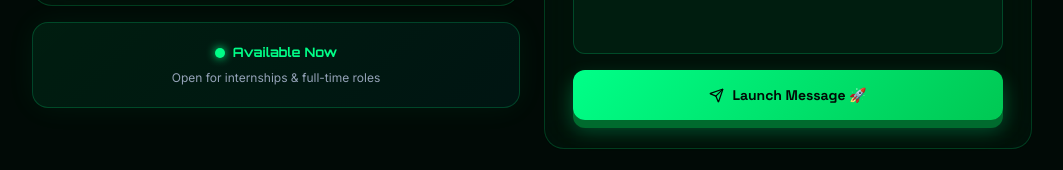
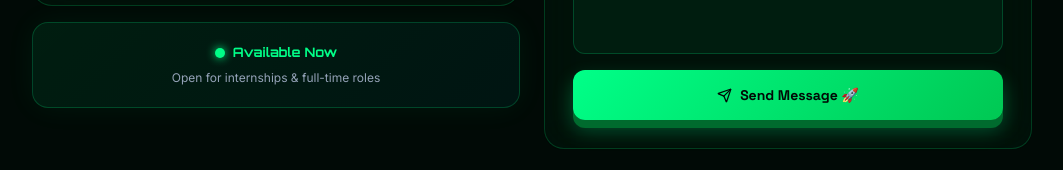
Before and after one commit to krishnakumardev363/kkPortfolio, a React (Vite) app in the folder frontend/: page / in a window 1280 px wide. Shown: the part 5482-5652 px from the top of the page, without its empty margins (108-1171 px from the left). Built offline with nearby package versions, Linux system fonts and the light colour scheme; no server answers.

Commit message:
Initial commit4

```diff
--- a/frontend/src/components/Contact.jsx
+++ b/frontend/src/components/Contact.jsx
@@ -160,7 +160,7 @@ const Contact = () => {
                 style={{ display: 'flex', alignItems: 'center', justifyContent: 'center', gap: '8px', width: '100%', padding: '14px 24px', minHeight: '50px', borderRadius: '12px', fontSize: '14px', opacity: status === 'loading' ? 0.7 : 1, cursor: status === 'loading' ? 'not-allowed' : 'pointer' }}>
                 {status === 'loading'
                   ? <><div style={{ width: '16px', height: '16px', border: '2px solid rgba(1,10,6,0.3)', borderTopColor: '#010a06', borderRadius: '50%', animation: 'spin .7s linear infinite' }} />Sending...</>
-                  : <><Send size={15} />Launch Message 🚀</>}
+                  : <><Send size={15} />Send Message 🚀</>}
               </button>
 
             </form>
@@ -172,7 +172,7 @@ const Contact = () => {
       {/* Footer */}
       <div style={{ maxWidth: '1000px', margin: '60px auto 0', paddingTop: '28px', borderTop: '1px solid rgba(0,255,136,0.1)', textAlign: 'center' }}>
         <p style={{ color: '#475569', fontSize: '13px', fontFamily: 'Inter,sans-serif' }}>
-          Crafted with ❤️ by <span style={{ color: '#00ff88', fontWeight: 500 }}>Krishnakumar A</span> · MERN Stack + Tailwind CSS v4
+          Copyright @2026 ❤️ by <span style={{ color: '#00ff88', fontWeight: 500 }}>Krishnakumar A</span> · MERN Stack + Tailwind CSS v4
         </p>
       </div>
 
```
